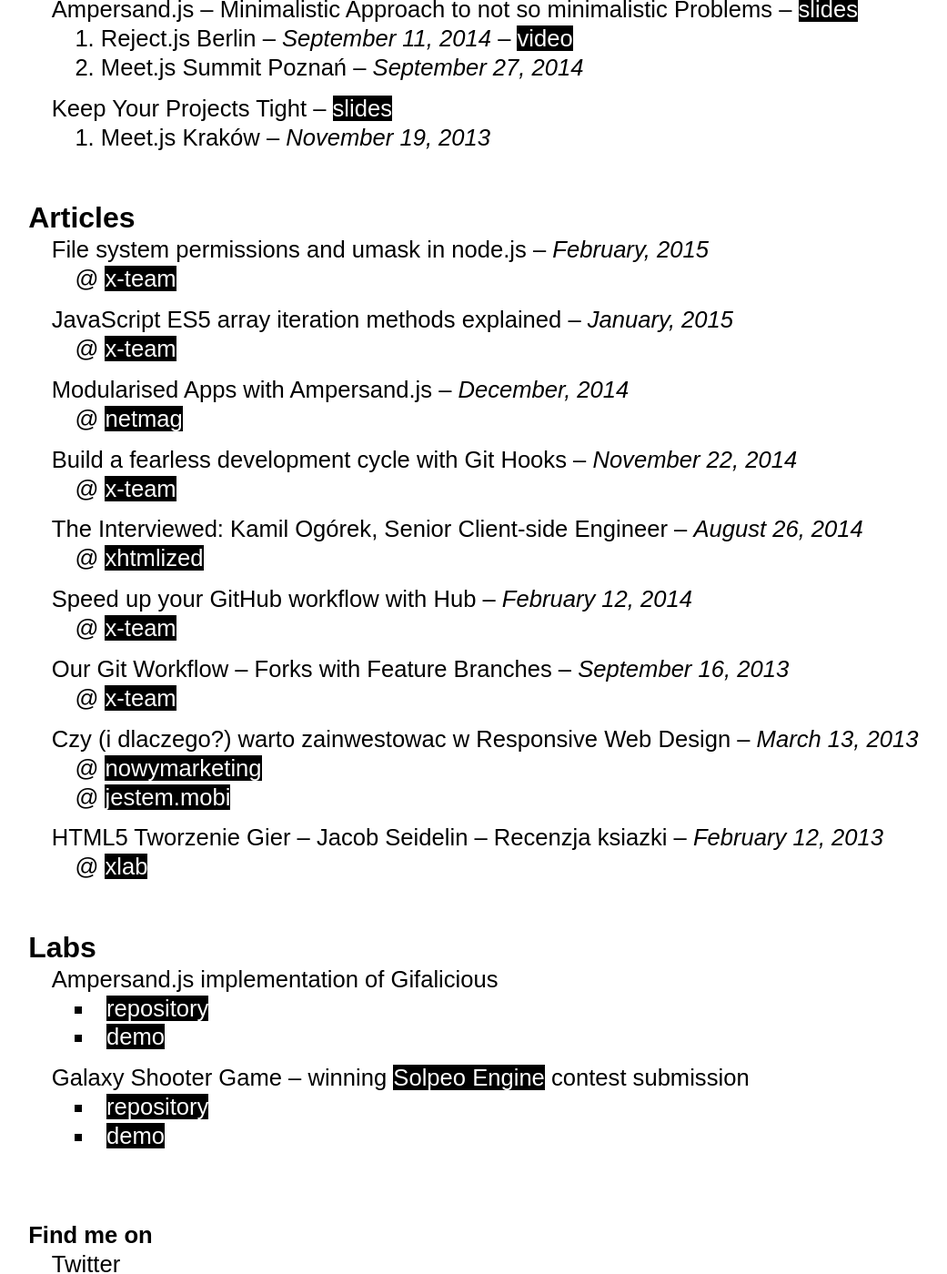
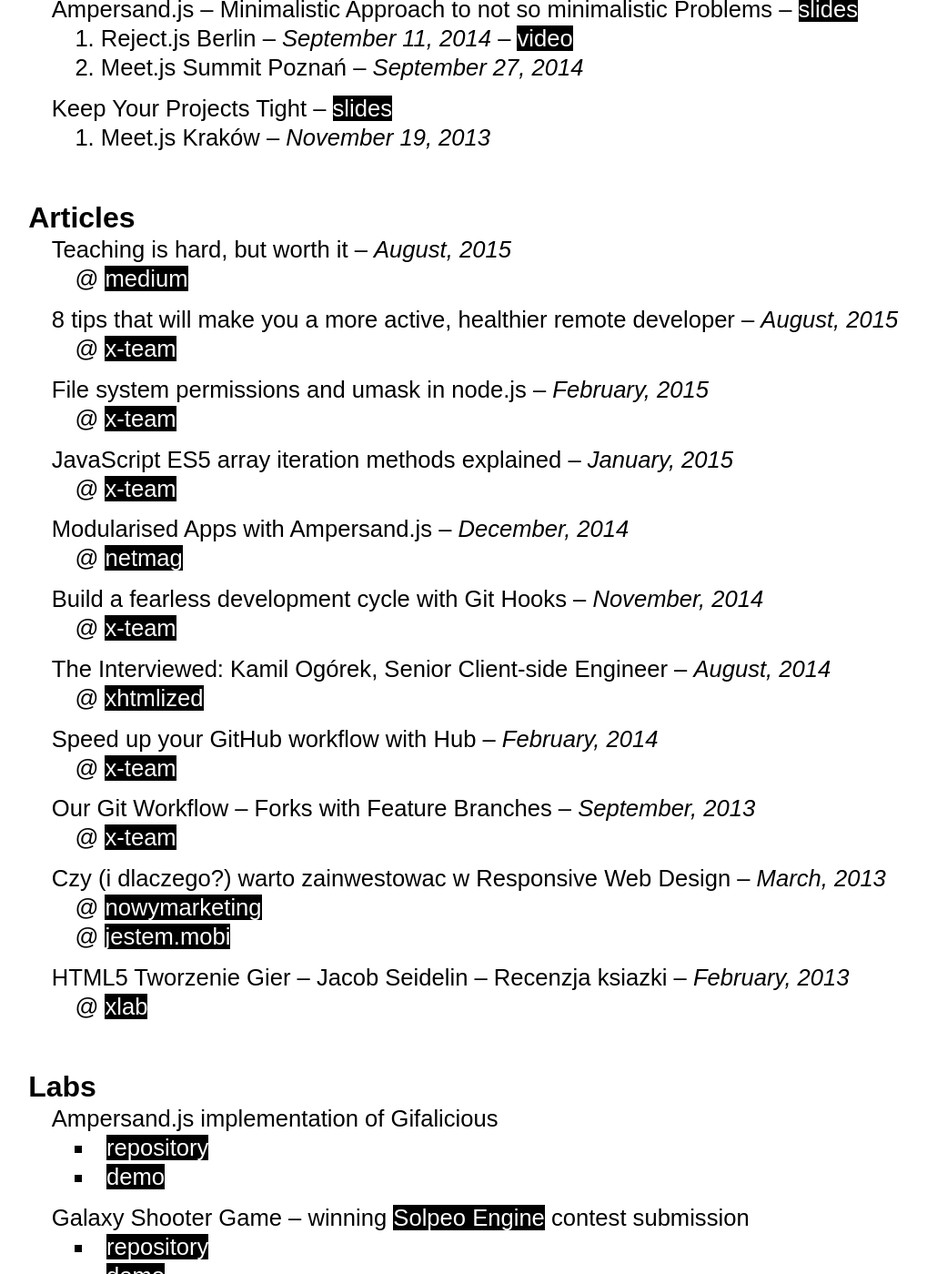
Before and after one commit to kamilogorek/kamilogorek, a Jekyll site: the page built from index.html, in a window 1280 px wide and 1400 px high, scrolled down 483 px. Shown: the whole window at 91% size, without its empty margins (20-1061 px from the left). Built offline with Jekyll 4.4.1, drawn with Linux system fonts in a browser that asks for light colours.

Commit message:
Updated articles section

```diff
--- a/index.html
+++ b/index.html
@@ -33,6 +33,20 @@
 <section class="info-section articles">
     <h4 class="info-section-title">Articles</h4>
     <dl class="info-section-list">
+        <dt>Teaching is hard, but worth it – <em>August, 2015</em></dt>
+        <dd>
+            <ul>
+                <li>@ <a href="https://medium.com/@kamilogorek/teaching-is-hard-e467bc2c766b" title=ching is hard, but worth it"">medium</a></li>
+            </ul>
+        </dd>
+
+        <dt>8 tips that will make you a more active, healthier remote developer – <em>August, 2015</em></dt>
+        <dd>
+            <ul>
+                <li>@ <a href="http://x-team.com/2015/08/how-to-be-healthy-remote/" title="8 tips that will make you a more active, healthier remote developer">x-team</a></li>
+            </ul>
+        </dd>
+
         <dt>File system permissions and umask in node.js – <em>February, 2015</em></dt>
         <dd>
             <ul>
@@ -54,35 +68,35 @@
             </ul>
         </dd>
 
-        <dt>Build a fearless development cycle with Git Hooks – <em>November 22, 2014</em></dt>
+        <dt>Build a fearless development cycle with Git Hooks – <em>November, 2014</em></dt>
         <dd>
             <ul>
                 <li>@ <a href="http://x-team.com/2014/11/fearless-development-cycle-git-hooks/" title="Build a fearless development cycle with Git Hooks">x-team</a></li>
             </ul>
         </dd>
 
-        <dt>The Interviewed: Kamil Ogórek, Senior Client-side Engineer – <em>August 26, 2014</em></dt>
+        <dt>The Interviewed: Kamil Ogórek, Senior Client-side Engineer – <em>August, 2014</em></dt>
         <dd>
             <ul>
                 <li>@ <a href="http://xhtmlized.com/blog/interviewed-kamil-ogorek-senior-client-side-engineer/" title="The Interviewed: Kamil Ogórek, Senior Client-side Engineer">xhtmlized</a></li>
             </ul>
         </dd>
 
-        <dt>Speed up your GitHub workflow with Hub – <em>February 12, 2014</em></dt>
+        <dt>Speed up your GitHub workflow with Hub – <em>February, 2014</em></dt>
         <dd>
             <ul>
                 <li>@ <a href="http://x-team.com/2014/02/speed-up-your-github-workflow-with-hub/" title="Speed up your GitHub workflow with Hub">x-team</a></li>
             </ul>
         </dd>
 
-        <dt>Our Git Workflow – Forks with Feature Branches – <em>September 16, 2013</em></dt>
+        <dt>Our Git Workflow – Forks with Feature Branches – <em>September, 2013</em></dt>
         <dd>
             <ul>
                 <li>@ <a href="http://x-team.com/2013/09/our-git-workflow-forks-with-feature-branches/" title="Our Git Workflow – Forks with Feature Branches">x-team</a></li>
             </ul>
         </dd>
 
-        <dt>Czy (i dlaczego?) warto zainwestowac w Responsive Web Design – <em>March 13, 2013</em></dt>
+        <dt>Czy (i dlaczego?) warto zainwestowac w Responsive Web Design – <em>March, 2013</em></dt>
         <dd>
             <ul>
                 <li>@ <a href="http://nowymarketing.pl/a/1237,czy-i-dlaczego-warto-zainwestowac-w-responsive-web-design" title="Czy (i dlaczego?) warto zainwestować w Responsive Web Design">nowymarketing</a></li>
@@ -90,7 +104,7 @@
             </ul>
         </dd>
 
-        <dt>HTML5 Tworzenie Gier – Jacob Seidelin – Recenzja ksiazki – <em>February 12, 2013</em></dt>
+        <dt>HTML5 Tworzenie Gier – Jacob Seidelin – Recenzja ksiazki – <em>February, 2013</em></dt>
         <dd>
             <ul>
                 <li>@ <a href="http://xlab.pl/html5-tworzenie-gier-jacob-seidelin-recenzja-ksiazki/" title="HTML5 Tworzenie Gier – Jacob Seidelin – Recenzja książki">xlab</a></li>
```
